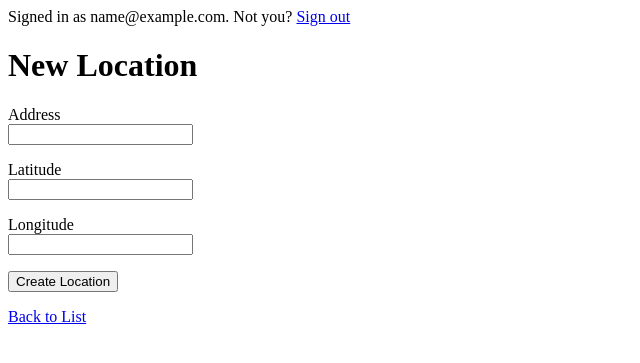
After one commit to sjalal/geolocation, a Rails app: page /locations/new in a window 1280 px wide. The commit adds this page. Shown: the top 363 px of the page, without its empty margins (0-640 px from the left). Run offline with Rails 7, Linux system fonts and the light colour scheme; the visitor is signed in with stand-in values (Sample User, id 1); style sheets or scripts are compiled from the project's sources; parts of the project's set-up code (start-up, migrations or seed data) failed here and were passed over; some libraries are stand-ins or nearby versions.

Commit message:
add controller for location

```diff
--- a/app/controllers/locations_controller.rb
+++ b/app/controllers/locations_controller.rb
@@ -1,9 +1,51 @@
 class LocationsController < ApplicationController
 
-before_filter :authenticate_user!
+    before_filter :authenticate_user!
 
 	def index
-
+	    if params[:search].present?
+	      @locations = Location.near(params[:search], 50, :order => :distance)
+	    else
+	      @locations = Location.all
+	    end
 	end
 
+	def new
+	    @location = Location.new
+	end
+
+	def show
+	    @location = Location.find(params[:id])
+	end
+
+	def create
+	    @location = Location.new(params[:location])
+	    if @location.save
+	       flash[:notice] = "Successfully created location."
+	       redirect_to @location
+	    else
+	       redirect_to new_locaion_path
+	    end
+	end
+
+	def edit
+	    @location = Location.find(params[:id])
+	end
+
+	def update
+	    @location = Location.find(params[:id])
+	    if @location.update_attributes(params[:location])
+	       flash[:notice]  = "Successfully updated location."
+	       redirect_to @location
+	    else
+	       redirect_to edit_locaion_path
+	    end
+	end
+
+	def destroy
+	    @location = Location.find(params[:id])
+	    @location.destroy
+	    flash[:notice] = "Successfully destroyed location."
+	    redirect_to locations_path
+	end
 end
--- /dev/null
+++ b/app/views/locations/_form.html.erb
@@ -0,0 +1,16 @@
+<%= form_for @location do |f| %>
+  <%= f.error_messages %>
+  <p>
+    <%= f.label :address %><br />
+    <%= f.text_field :address %>
+  </p>
+  <p>
+    <%= f.label :latitude %><br />
+    <%= f.text_field :latitude %>
+  </p>
+  <p>
+    <%= f.label :longitude %><br />
+    <%= f.text_field :longitude %>
+  </p>
+  <p><%= f.submit %></p>
+<% end %>
--- /dev/null
+++ b/app/views/locations/new.html.erb
@@ -0,0 +1,5 @@
+<h1>New Location</h1>
+
+<%= render :partial =>'form' %>
+
+<p><%= link_to "Back to List", locations_path %></p>
```
Also changed, not shown: app/helpers/error_messages_helper.rb (added, +23 -0 lines), app/helpers/layout_helper.rb (added, +22 -0 lines), app/views/locations/edit.html.erb (added, +8 -0 lines), app/views/locations/index.html.erb (+27 -0 lines), app/views/locations/show.html.erb (added, +29 -0 lines).
